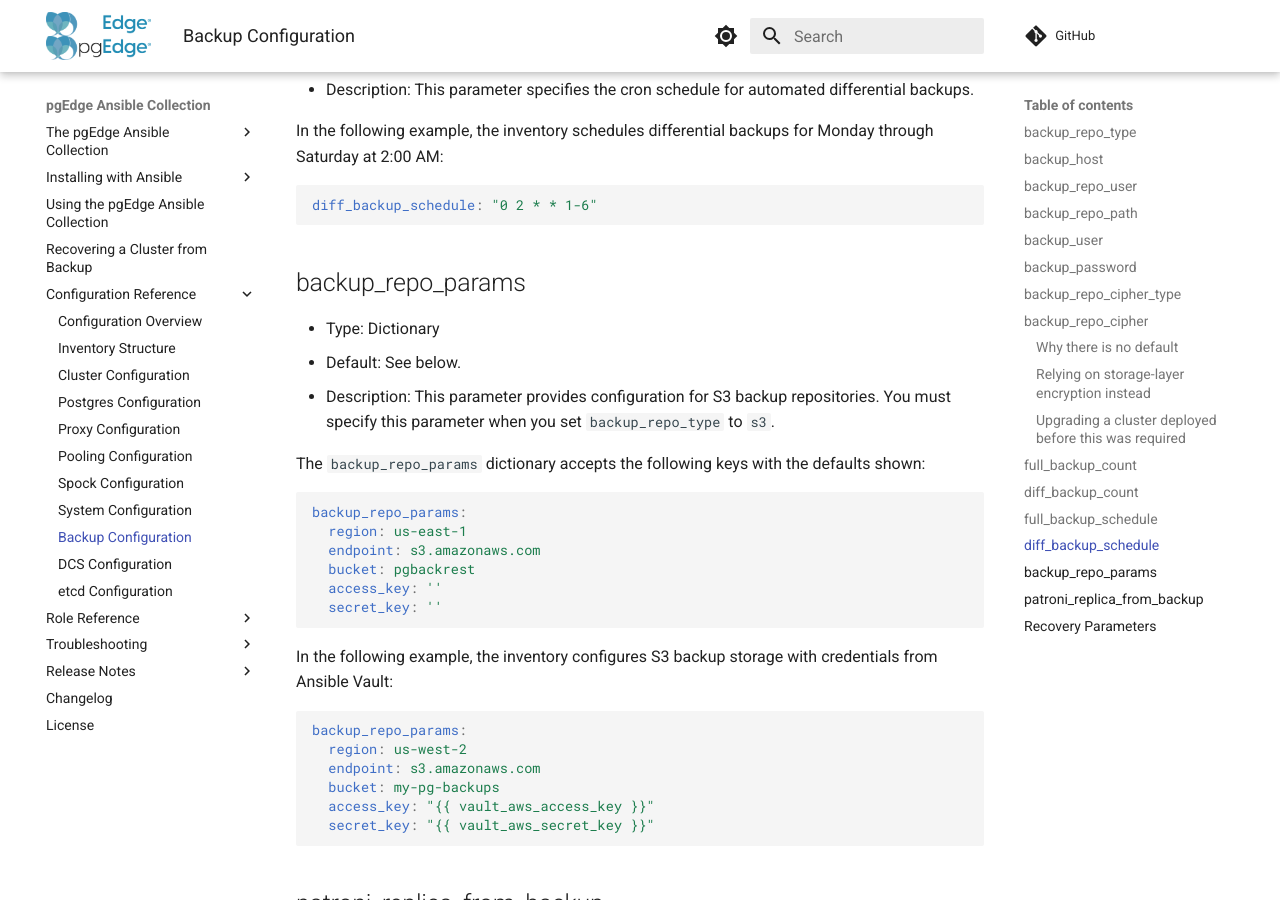
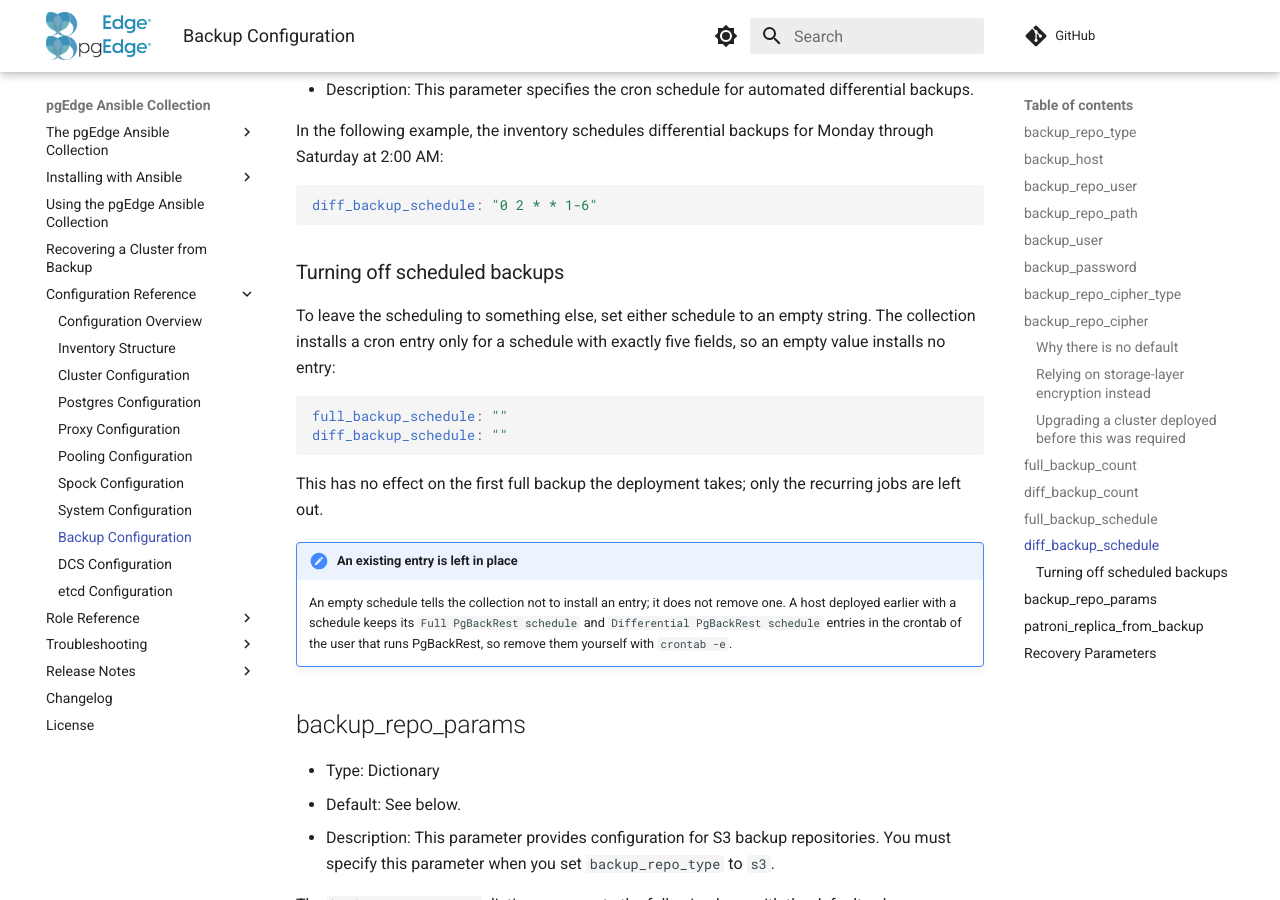
Before and after one commit to pgEdge/pgedge-ansible, an MkDocs documentation site: the page built from docs/configuration/backup.md, in a window 1280 px wide and 900 px high, scrolled down 4862 px. Built offline with MkDocs 1.6.1 and Material for MkDocs 9.7.7, drawn with Linux system fonts in a browser that asks for light colours; comment, search, counter and statistics services are not loaded.

Commit message:
Document turning off scheduled backups
An empty schedule installs no cron entry, which the Ultra-HA test
inventory now relies on. Note that it does not remove an entry an
earlier deployment installed.

Co-Authored-By: Claude Opus 5.5 (1M context) <noreply@anthropic.com>

````diff
--- a/docs/configuration/backup.md
+++ b/docs/configuration/backup.md
@@ -214,6 +214,27 @@ Monday through Saturday at 2:00 AM:
 diff_backup_schedule: "0 2 * * 1-6"
 ```
 
+### Turning off scheduled backups
+
+To leave the scheduling to something else, set either schedule to an empty
+string. The collection installs a cron entry only for a schedule with exactly
+five fields, so an empty value installs no entry:
+
+```yaml
+full_backup_schedule: ""
+diff_backup_schedule: ""
+```
+
+This has no effect on the first full backup the deployment takes; only the
+recurring jobs are left out.
+
+!!! note "An existing entry is left in place"
+    An empty schedule tells the collection not to install an entry; it does
+    not remove one. A host deployed earlier with a schedule keeps its
+    `Full PgBackRest schedule` and `Differential PgBackRest schedule` entries
+    in the crontab of the user that runs PgBackRest, so remove them yourself
+    with `crontab -e`.
+
 ## backup_repo_params
 
 - Type: Dictionary
````
Also changed, not shown: docs/configuration.md (+2 -2 lines), docs/roles/finalize_backrest.md (+2 -2 lines).
